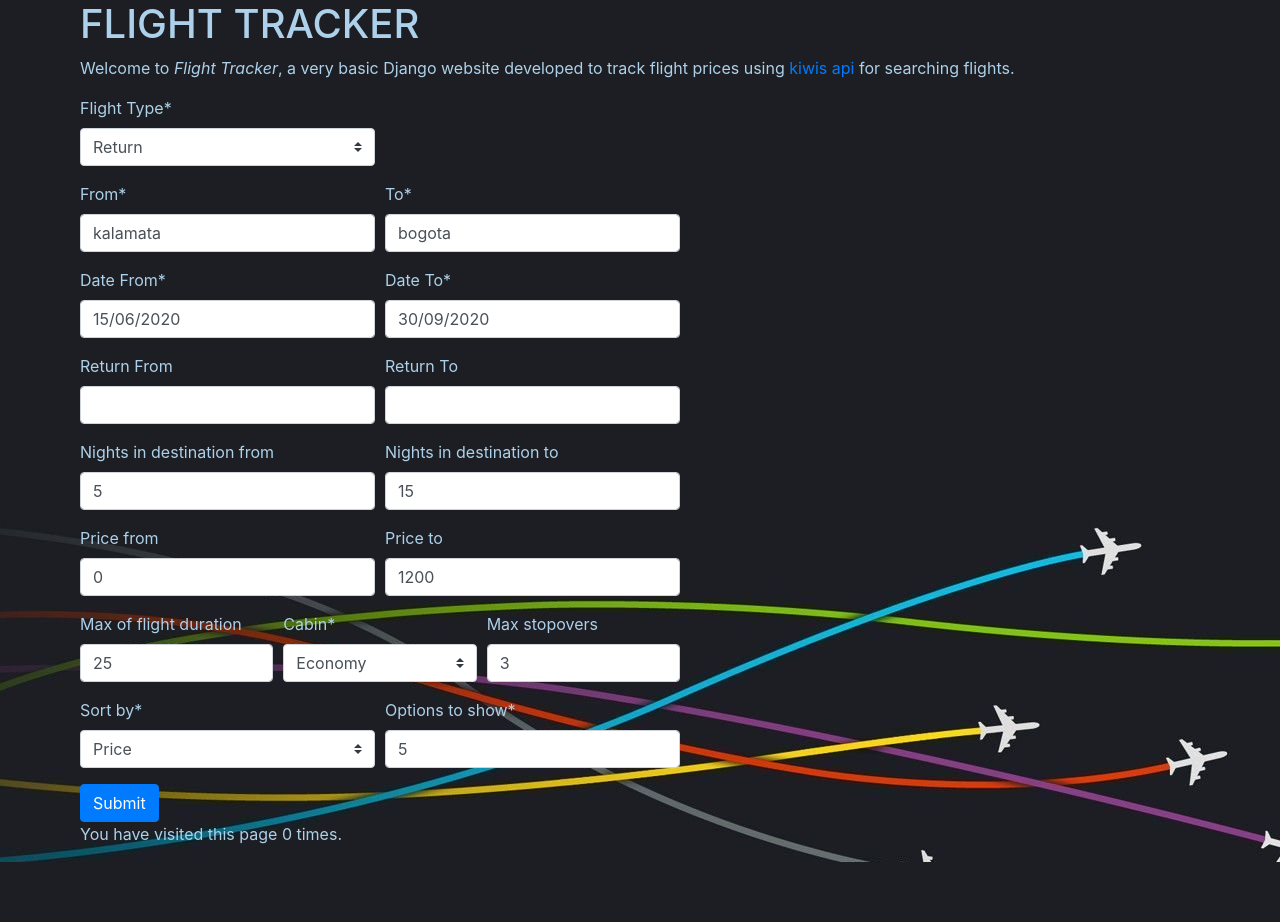
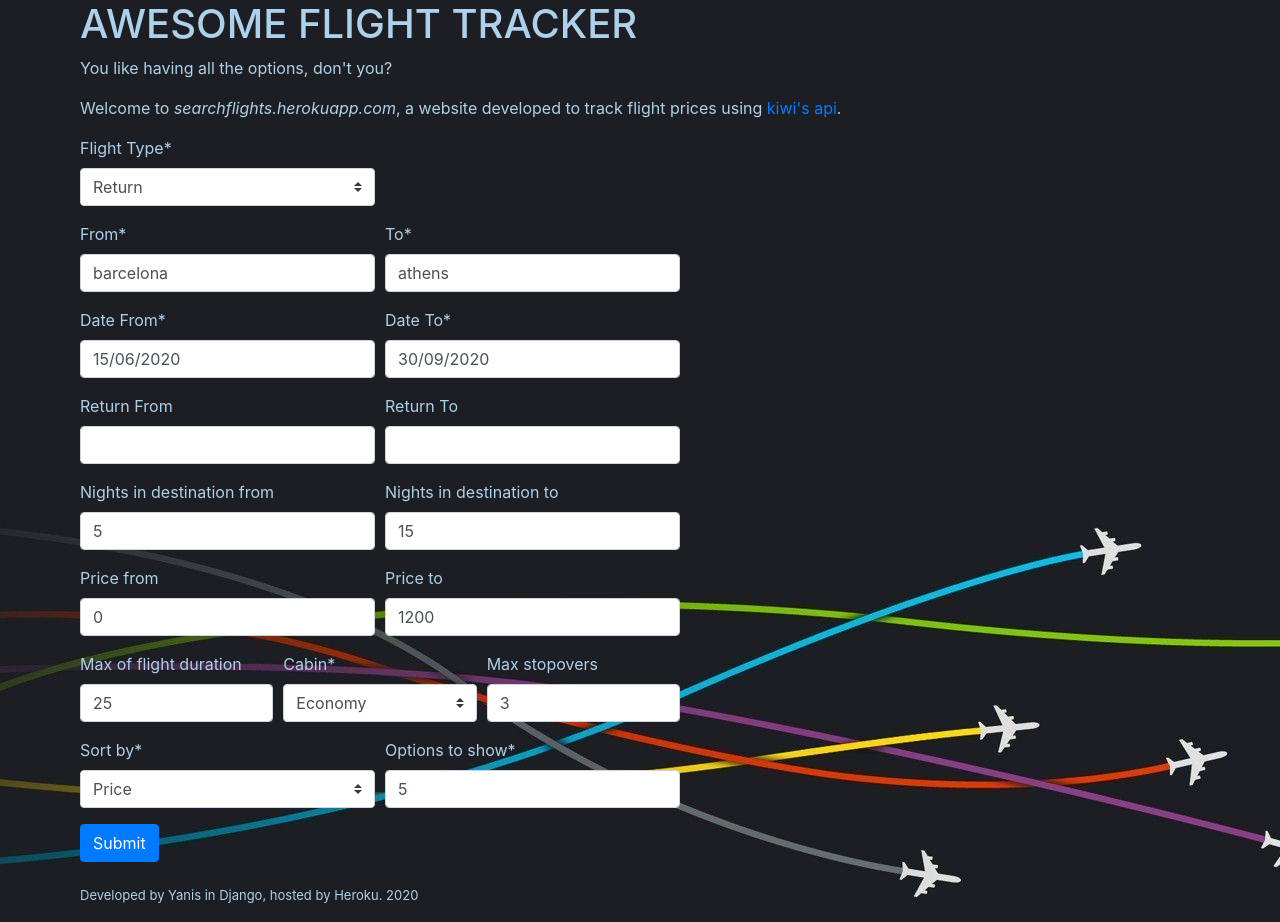
Before and after one commit to yanismathiopoulos/django_flight_tracker, a Django app: page /home/ in a window 1280 px wide. Before the commit the page ends 862 px from the top, so only its background shows below. Run offline with Django 3.2, Linux system fonts and the light colour scheme; some libraries are stand-ins or nearby versions.

Commit message:
some css

```diff
--- a/django_flight_tracker/flightsearch.py
+++ b/django_flight_tracker/flightsearch.py
@@ -190,6 +190,8 @@ def print_n_options(flight_type, options, n, apikey):
                                          z.flights[v].flyTo
                                          )
                     )
+                if d[i][x]['lst_stops'] == []:
+                    d[i][x]['lst_stops'] = ''
 
                 print('via {} stop(s): {}'.format(len(d[i][x]['lst_stops']), d[i][x]['lst_stops']))
 
@@ -249,6 +251,8 @@ def print_n_options(flight_type, options, n, apikey):
                                          z.flights[v].flyTo
                                          )
                     )
+                if d[i][x]['lst_stops'] == []:
+                    d[i][x]['lst_stops'] = ''
 
                 print('via {} stop(s): {}'.format(len(d[i][x]['lst_stops']), d[i][x]['lst_stops']))
 
--- a/django_flight_tracker/settings.py
+++ b/django_flight_tracker/settings.py
@@ -22,7 +22,8 @@ BASE_DIR = os.path.dirname(os.path.dirname(os.path.abspath(__file__)))
 # SECURITY WARNING: keep the secret key used in production secret!
 # with open('./etc/secret_key.txt') as f:
 #     SECRET_KEY = f.read().strip()
-SECRET_KEY = os.environ.get('DJANGO_SECRET_KEY', 'cg#p$g+j9tax!#a3cup@1$8obt2_+&k3q+pmu)5%asj6yjpkag')
+SECRET_KEY = os.environ.get('DJANGO_SECRET_KEY',
+                            'm1k_j8+qlm*nk!yp(cv(7w*ticx3s8!hs_*ctmb3ei%^y85j8i')  # different than production
 
 # SECURITY WARNING: don't run with debug turned on in production!
 # DEBUG = True
--- a/home/forms.py
+++ b/home/forms.py
@@ -19,13 +19,12 @@ datepicker_widget = DatePickerInput(
 class FlightSearchInputForm(forms.Form):
     """Form for a user to give inputs for a round trip."""
 
-    # apikey = forms.CharField(label='API Key', initial='hsgRmFhjJRKIzN6o0MEovJXr9VJFxQQh')
     flight_type = forms.ChoiceField(label='Flight Type',
                                     initial='round',
                                     choices=(('round', 'Return'),
                                              ('oneway', 'One way')))
-    fly_from = forms.CharField(label='From', initial='kalamata')  # TODO search using city name instead of code
-    fly_to = forms.CharField(label='To', initial='bogota')
+    fly_from = forms.CharField(label='From', initial='barcelona', max_length=20)
+    fly_to = forms.CharField(label='To', initial='athens', max_length=20)
     date_from = forms.DateTimeField(label='Date From',
                                     initial='15/06/2020',
                                     input_formats=['%d/%m/%Y'],
@@ -45,9 +44,14 @@ class FlightSearchInputForm(forms.Form):
                                     input_formats=['%d/%m/%Y'],
                                     widget=datepicker_widget,
                                     required=False)
-    nights_in_dst_from = forms.IntegerField(label='Nights in destination from', initial=5, min_value=0, required=False)
-    nights_in_dst_to = forms.IntegerField(label='Nights in destination to', initial=15, min_value=0, required=False)
-    max_fly_duration = forms.IntegerField(label='Max of flight duration', initial=25, min_value=0,
+    nights_in_dst_from = forms.IntegerField(label='Nights in destination from',
+                                            initial=5, min_value=0, max_value=360,
+                                            required=False)
+    nights_in_dst_to = forms.IntegerField(label='Nights in destination to',
+                                          initial=15, min_value=0, max_value=360,
+                                          required=False)
+    max_fly_duration = forms.IntegerField(label='Max of flight duration',
+                                          initial=25, min_value=0, max_value=100,
                                           required=False)
     selected_cabins = forms.ChoiceField(label='Cabin', initial='M',
                                         choices=(('M', 'Economy'),
@@ -57,9 +61,12 @@ class FlightSearchInputForm(forms.Form):
     # partner_market = 'es'
     # locale = 'us'
     # curr = 'EUR'
-    price_from = forms.IntegerField(label='Price from', initial=0, min_value=0, required=False)
-    price_to = forms.IntegerField(label='Price to', initial=1200, max_value=10000, required=False)
-    max_stopovers = forms.IntegerField(label='Max stopovers', initial=3, min_value=0, required=False)
+    price_from = forms.IntegerField(label='Price from', initial=0, min_value=0, max_value=10000,
+                                    required=False)
+    price_to = forms.IntegerField(label='Price to', initial=1200, min_value=0, max_value=10000,
+                                  required=False)
+    max_stopovers = forms.IntegerField(label='Max stopovers', initial=3, min_value=0, max_value=10,
+                                       required=False)
     # select_airlines =
     # select_airlines_exclude = False
     sort = forms.ChoiceField(label='Sort by', initial='price',
@@ -68,59 +75,50 @@ class FlightSearchInputForm(forms.Form):
                                       ('quality', 'Quality'),
                                       ('date', 'Date')))
     # asc = 1
-    num_results = forms.IntegerField(label='Options to show', initial=5, min_value=0, required=True)
+    num_results = forms.IntegerField(label='Options to show', initial=5, min_value=0, max_value=150, required=True)
 
     def __init__(self, *args, **kwargs):
         super(FlightSearchInputForm, self).__init__(*args, **kwargs)
         self.helper = FormHelper()
+        self.helper.form_class = 'flight_search_input_form'
         # self.helper.form_id = 'flight_search_input_form'
-        self.helper.form_class = 'flight_search_input_form'
         # self.helper.form_method = 'post'
         # self.helper.form_action = reverse('index')
         # self.helper.add_input(Submit('submit', 'Submit'))
         self.helper.layout = Layout(
-            Row(
-                Column('flight_type', css_class='form-group col-md-6 mb-0'),
+            Row(Column('flight_type', css_class='form-group col-md-6 mb-0'),
                 # Column('apikey', css_class='form-group col-md-6 mb-0'),
                 css_class='form-row'
-            ),
-            Row(
-                Column('fly_from', css_class='form-group col-md-6 mb-0'),
+                ),
+            Row(Column('fly_from', css_class='form-group col-md-6 mb-0'),
                 Column('fly_to', css_class='form-group col-md-6 mb-0'),
                 css_class='form-row'
-            ),
-            Row(
-                Column('date_from', css_class='form-group col-md-6 mb-0'),
+                ),
+            Row(Column('date_from', css_class='form-group col-md-6 mb-0'),
                 Column('date_to', css_class='form-group col-md-6 mb-0'),
                 css_class='form-row'
-            ),
-            Row(
-                Column('return_from', css_class='form-group col-md-6 mb-0'),
+                ),
+            Row(Column('return_from', css_class='form-group col-md-6 mb-0'),
                 Column('return_to', css_class='form-group col-md-6 mb-0'),
                 css_class='form-row'
-            ),
-            Row(
-                'Nights in destination',
-                Column('nights_in_dst_from', css_class='form-group col-md-6 mb-0'),
+                ),
+            Row(Column('nights_in_dst_from', css_class='form-group col-md-6 mb-0'),
                 Column('nights_in_dst_to', css_class='form-group col-md-6 mb-0'),
                 css_class='form-row'
-            ),
-            Row(
-                Column('price_from', css_class='form-group col-md-6 mb-0'),
+                ),
+            Row(Column('price_from', css_class='form-group col-md-6 mb-0'),
                 Column('price_to', css_class='form-group col-md-6 mb-0'),
                 css_class='form-row'
-            ),
-            Row(
-                Column('max_fly_duration', css_class='form-group col-md-4 mb-0'),
+                ),
+            Row(Column('max_fly_duration', css_class='form-group col-md-4 mb-0'),
                 Column('selected_cabins', css_class='form-group col-md-4 mb-0'),
                 Column('max_stopovers', css_class='form-group col-md-4 mb-0'),
                 css_class='form-row'
-            ),
-            Row(
-                Column('sort', css_class='form-group col-md-6 mb-0'),
+                ),
+            Row(Column('sort', css_class='form-group col-md-6 mb-0'),
                 Column('num_results', css_class='form-group col-md-6 mb-0'),
                 css_class='form-row'
-            ),
+                ),
             Submit('submit', 'Submit')
         )
 
--- a/home/static/css/styles.css
+++ b/home/static/css/styles.css
@@ -2,8 +2,11 @@ body {
     background-color: #232226;
     color: #add1ea;
     padding-left: 80px;
+    background-image: url('../images/4.jpg');
+}
 
-    background-image: url('../images/4.jpg');
+.developed_by_footer p {
+    font-size: small;
 }
 
 /*h1 a, h2 a {*/
--- a/home/templates/base_generic.html
+++ b/home/templates/base_generic.html
@@ -17,7 +17,7 @@
 </head>
 
 <body>
-<h1><a href="/" style="color: inherit;">FLIGHT TRACKER</a></h1>
+<h1><a href="/" style="color: inherit;">AWESOME FLIGHT TRACKER</a></h1>
 
 <div>
     {% block sidebar %}{% endblock %}
--- a/home/templates/index.html
+++ b/home/templates/index.html
@@ -2,11 +2,9 @@
 
 {% block content %}
 
-    <p>Welcome to <em>Flight Tracker</em>, a very basic Django website developed to track flight prices using <a
-            href="https://www.kiwi.com/en/">kiwis api</a> for searching flights.</p>
-
-
-
+    <p>You like having all the options, don't you?</p>
+    <p>Welcome to <em>searchflights.herokuapp.com</em>, a website developed to track flight prices using <a
+            href="https://www.kiwi.com/en/" target="_blank">kiwi's api</a>.</p>
 
     {#    <link href="https://maxcdn.bootstrapcdn.com/bootstrap/4.0.0/css/bootstrap.min.css" crossorigin="anonymous"#}
     {#          integrity="sha384-Gn5384xqQ1aoWXA+058RXPxPg6fy4IWvTNh0E263XmFcJlSAwiGgFAW/dAiS6JXm" rel="stylesheet"/>#}
@@ -32,6 +30,8 @@
 
     {% crispy form %}
 
-    <p>You have visited this page {{ num_visits }} times.</p>
+    {#    <p>You have visited this page {{ num_visits }} times.</p>#}
+    <br>
+    <div class="developed_by_footer"><p>Developed by Yanis in Django, hosted by Heroku. 2020</p></div>
 
 {% endblock %}
--- a/home/views.py
+++ b/home/views.py
@@ -20,9 +20,6 @@ def index(request):
             parameters = {k: v for (k, v) in form.items() if
                           k not in ('apikey', 'num_results') and
                           v is not None}
-
-            # print('not clean', form['date_from'])
-            print('clean', form['date_from'])
 
             with open('./etc/api_key.txt') as f:
                 apikey = f.read().strip()
```
Also changed, not shown: other parts of home/static/css/styles.css (+18 -20 lines), home/templates/result.html (+25 -7 lines).
